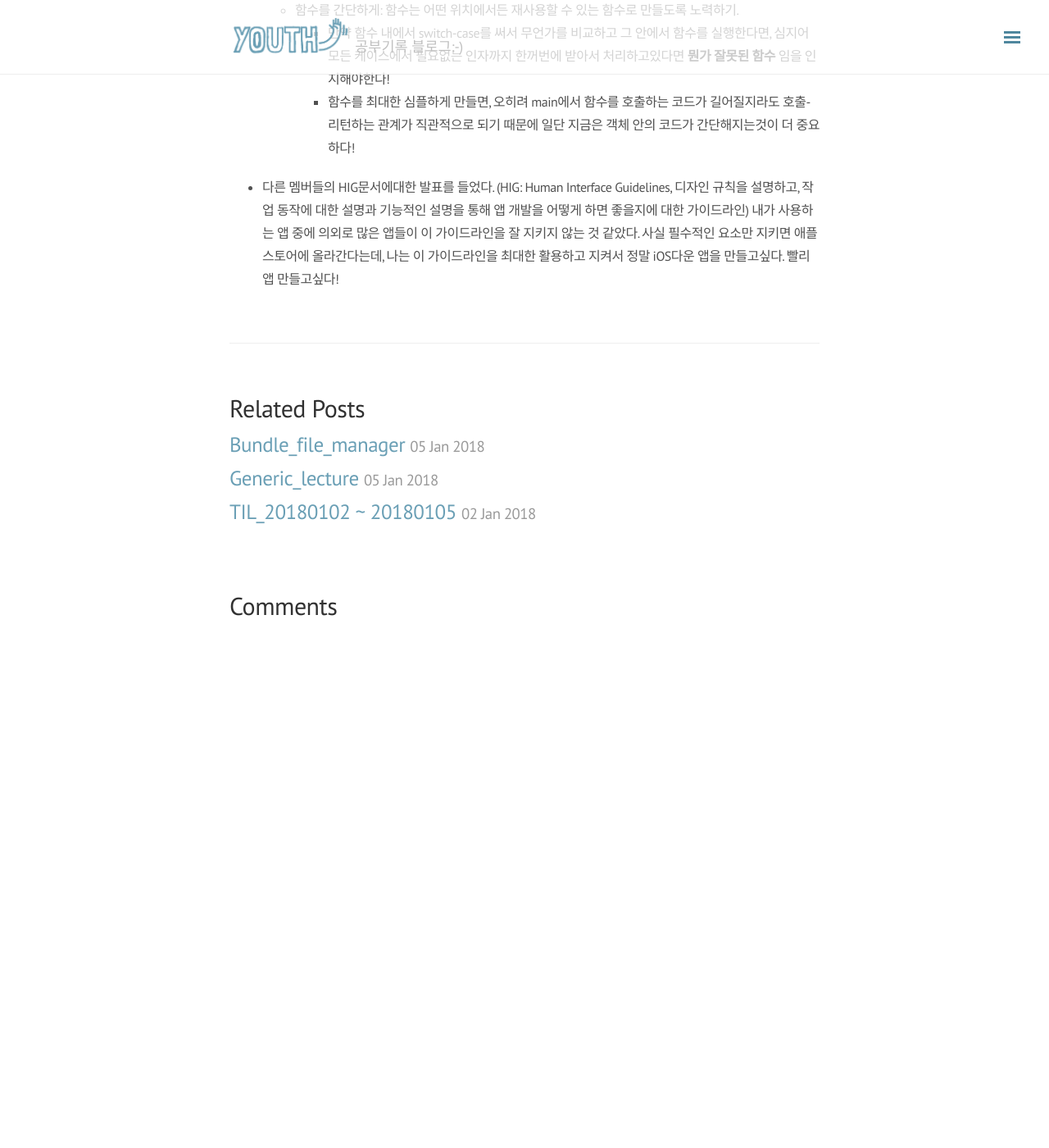
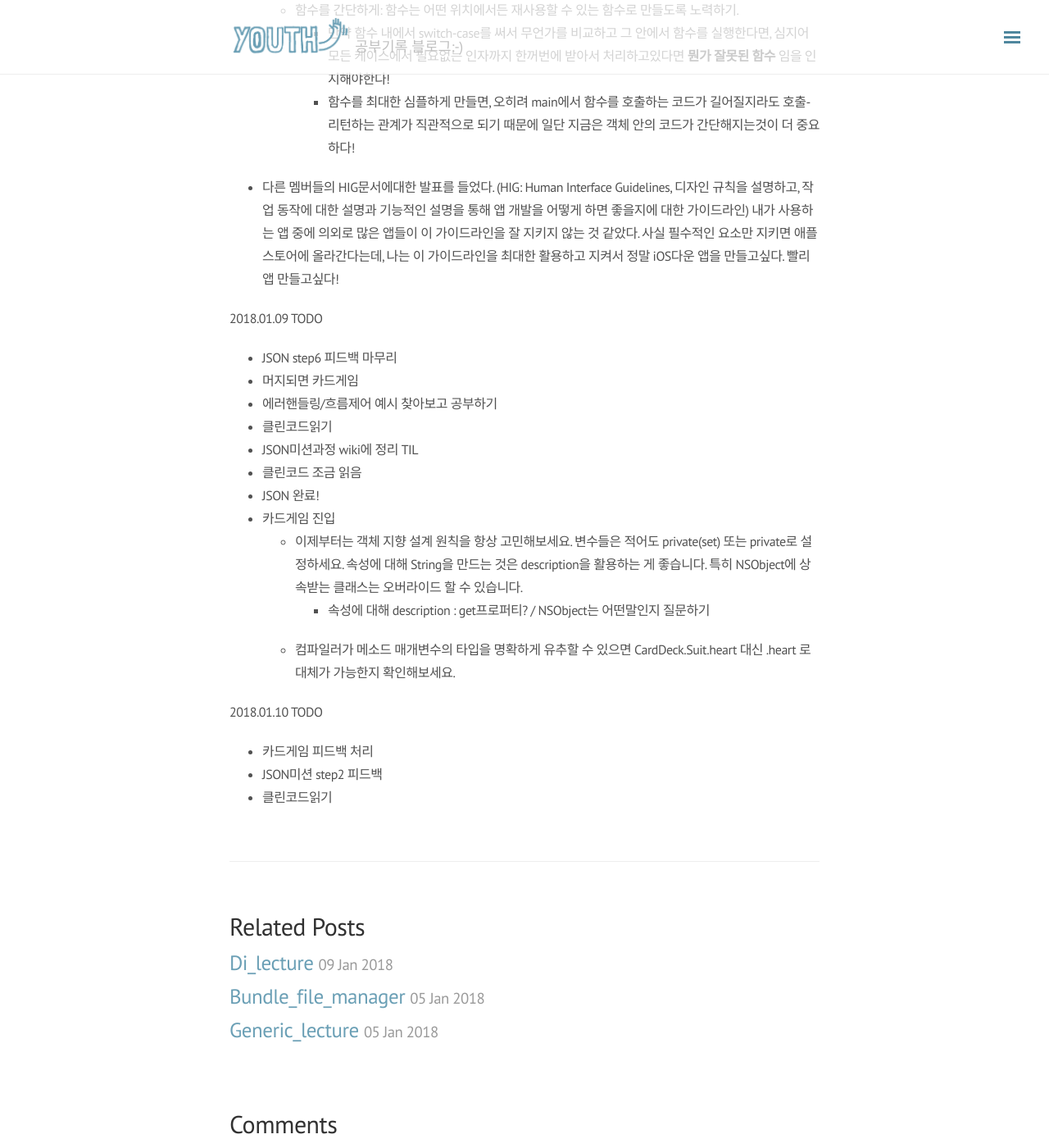
Before and after one commit to jinios/jinios.github.io, a Jekyll site: the page built from _posts/2018-01-08-TIL.md, in a window 1280 px wide and 1400 px high, scrolled down 1138 px. Shown: the whole window at 82% size. Built offline with Jekyll 4.4.1, drawn with Linux system fonts in a browser that asks for light colours; nearby versions of some CDN libraries; our own code applies the rules of GitHub Pages for plain Markdown files; comment, search, counter and statistics services are not loaded; before the commit the page ends 1906 px from its top, so only the background shows below that.

Commit message:
update post

```diff
--- a/_posts/2018-01-08-TIL.md
+++ b/_posts/2018-01-08-TIL.md
@@ -22,3 +22,26 @@ TIL
     - 만약 함수 내에서 switch-case를 써서 무언가를 비교하고 그 안에서 함수를 실행한다면, 심지어 모든 케이스에서 필요없는 인자까지 한꺼번에 받아서 처리하고있다면 **뭔가 잘못된 함수** 임을 인지해야한다!
     - 함수를 최대한 심플하게 만들면, 오히려 main에서 함수를 호출하는 코드가 길어질지라도 호출-리턴하는 관계가 직관적으로 되기 때문에 일단 지금은 객체 안의 코드가 간단해지는것이 더 중요하다!
 - 다른 멤버들의 HIG문서에대한 발표를 들었다. (HIG: Human Interface Guidelines, 디자인 규칙을 설명하고, 작업 동작에 대한 설명과 기능적인 설명을 통해 앱 개발을 어떻게 하면 좋을지에 대한 가이드라인) 내가 사용하는 앱 중에 의외로 많은 앱들이 이 가이드라인을 잘 지키지 않는 것 같았다. 사실 필수적인 요소만 지키면 애플스토어에 올라간다는데, 나는 이 가이드라인을 최대한 활용하고 지켜서 정말 iOS다운 앱을 만들고싶다. 빨리 앱 만들고싶다!
+
+2018.01.09
+TODO
+- JSON step6 피드백 마무리
+- 머지되면 카드게임
+- 에러핸들링/흐름제어 예시 찾아보고 공부하기
+- 클린코드읽기
+- JSON미션과정 wiki에 정리
+TIL
+- 클린코드 조금 읽음
+- JSON 완료!
+- 카드게임 진입
+  - 이제부터는 객체 지향 설계 원칙을 항상 고민해보세요.
+변수들은 적어도 private(set) 또는 private로 설정하세요.
+속성에 대해 String을 만드는 것은 description을 활용하는 게 좋습니다. 특히 NSObject에 상속받는 클래스는 오버라이드 할 수 있습니다.
+    - 속성에 대해 description : get프로퍼티? / NSObject는 어떤말인지 질문하기
+  - 컴파일러가 메소드 매개변수의 타입을 명확하게 유추할 수 있으면 CardDeck.Suit.heart 대신 .heart 로 대체가 가능한지 확인해보세요.
+
+2018.01.10
+TODO
+- 카드게임 피드백 처리
+- JSON미션 step2 피드백
+- 클린코드읽기
```
Also changed, not shown: _posts/2018-01-09-DI_Lecture.md (added, +10 -0 lines).
